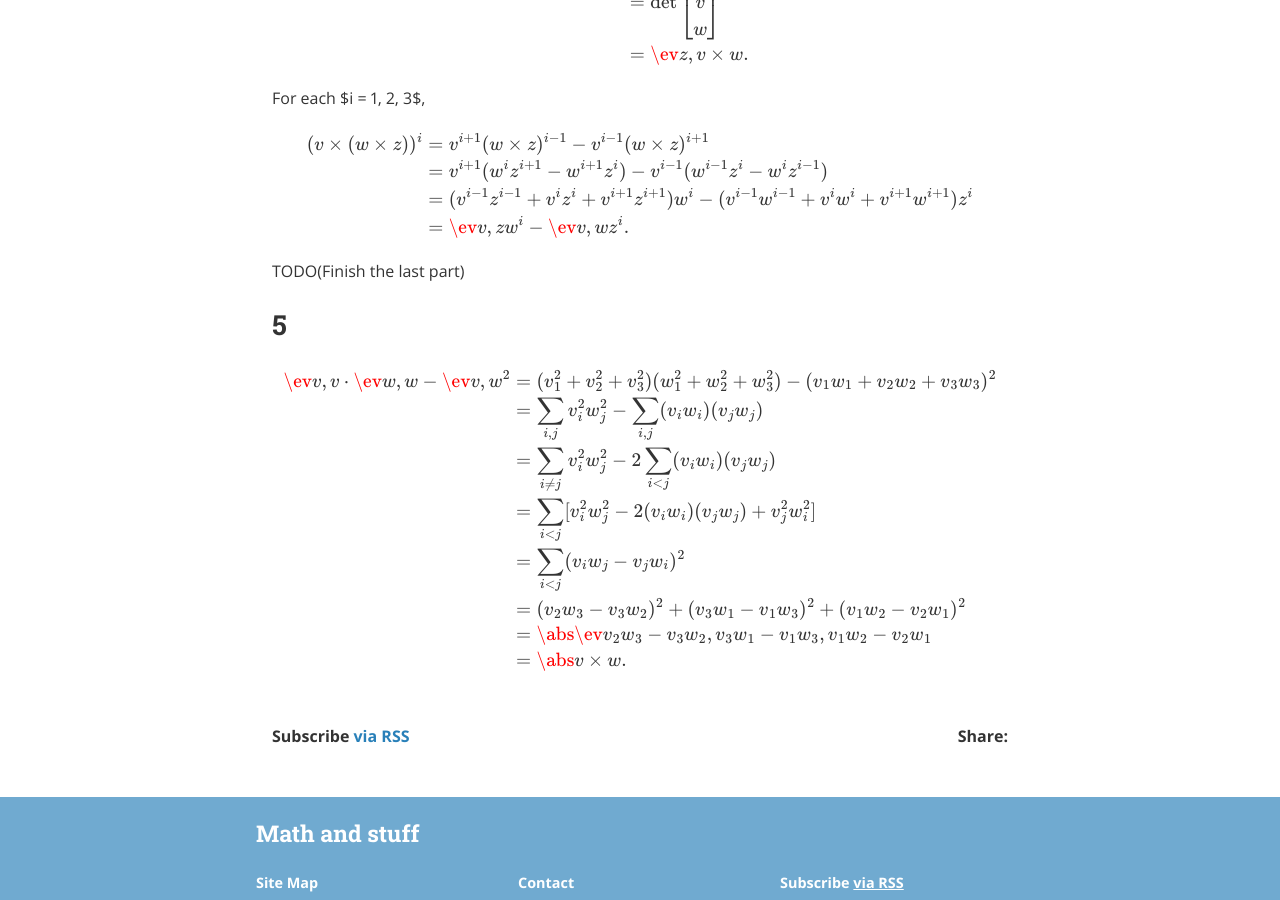
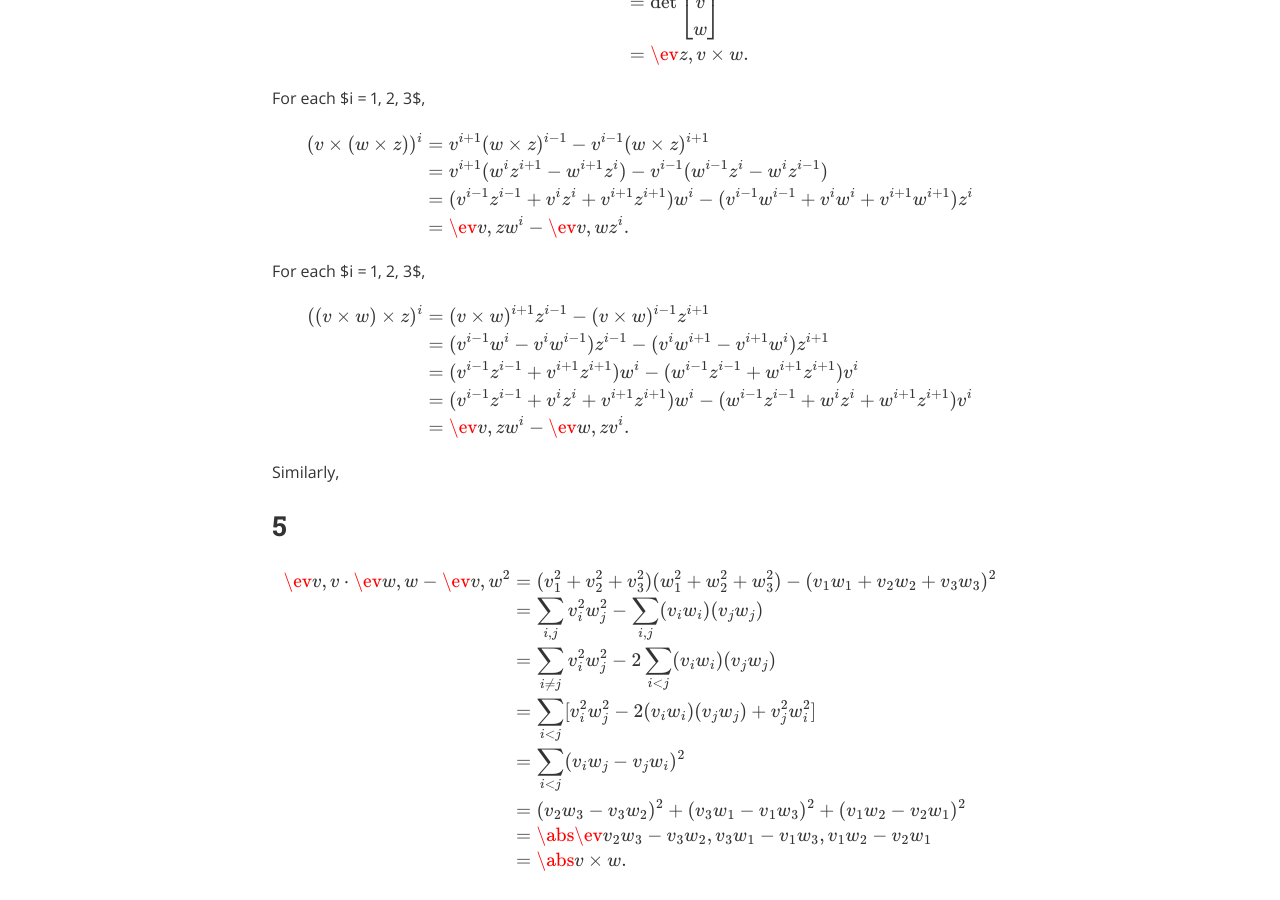
Before and after one commit to hidenori-shinohara/hidenori-shinohara.github.io, a Jekyll site: the page built from _posts/spivak/chapter4/2019-12-13-cross-products-basic-properties-ex-4-9.md, in a window 1280 px wide and 900 px high, scrolled down 2104 px. Built offline with Jekyll 4.4.1, drawn with Linux system fonts in a browser that asks for light colours; nearby versions of some CDN libraries; formulas are drawn with MathJax 3.

Commit message:
Finish  ex 4-9 [spivak]

```diff
--- a/_posts/spivak/chapter4/2019-12-13-cross-products-basic-properties-ex-4-9.md
+++ b/_posts/spivak/chapter4/2019-12-13-cross-products-basic-properties-ex-4-9.md
@@ -96,7 +96,20 @@ $$
 \end{align*}
 $$
 
-TODO(Finish the last part)
+For each $i = 1, 2, 3$,
+
+$$
+\begin{align*}
+  ((v \times w) \times z)^i
+    &= (v \times w)^{i + 1}z^{i - 1} - (v \times w)^{i - 1}z^{i + 1} \\
+    &= (v^{i - 1}w^i - v^iw^{i - 1})z^{i - 1} - (v^iw^{i + 1} - v^{i + 1}w^i)z^{i + 1} \\
+    &= (v^{i - 1}z^{i - 1} + v^{i + 1}z^{i + 1})w^i - (w^{i - 1}z^{i - 1} + w^{i + 1}z^{i + 1})v^i \\
+    &= (v^{i - 1}z^{i - 1} + v^iz^i + v^{i + 1}z^{i + 1})w^i - (w^{i - 1}z^{i - 1} + w^iz^i + w^{i + 1}z^{i + 1})v^i \\
+    &= \ev{v, z}w^i - \ev{w, z}v^i.
+\end{align*}
+$$
+
+Similarly,
 
 
 ## 5
```
